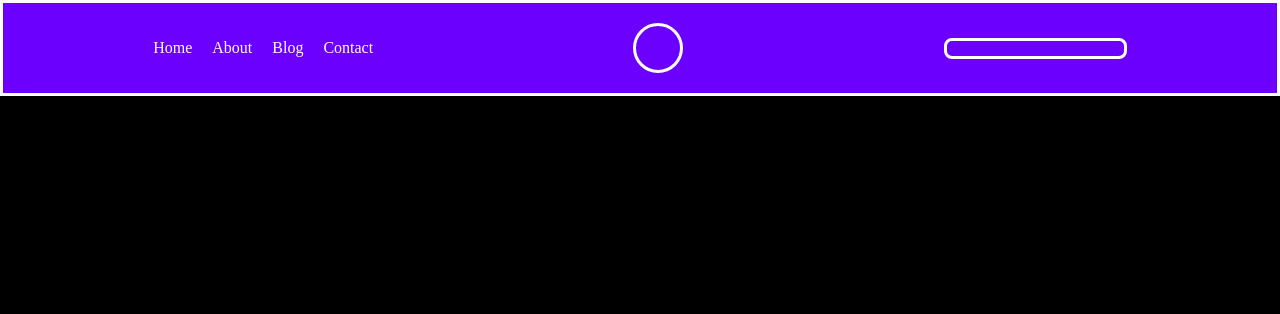
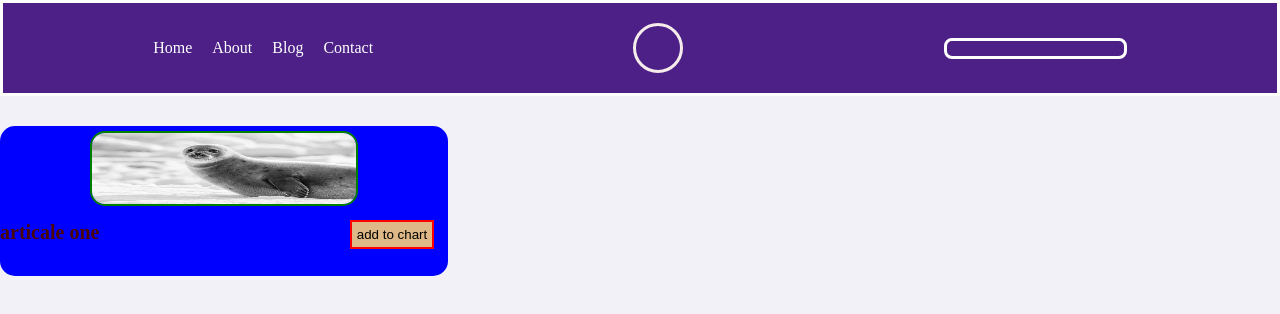
Before and after one commit to hunter22d/fo9ma.com, a plain HTML site: page index.html in a window 1280 px wide. Drawn offline with Linux system fonts and the light colour scheme.

Commit message:
MAYBE TOMORO

```diff
--- a/index.html
+++ b/index.html
@@ -18,5 +18,14 @@
     </a>
     <input class="search-bar" type="text" name="" id="" />
   </header>
-  <body></body>
+  <body>
+    <form >
+
+      <div class="image"> <img src="FO9MA.webp" alt="" width="60%
+        " height="75PX
+        "></div>
+      <div class="articale"> articale one</div>
+      <button type="button">add to chart </button>
+    </form>
+  </body>
 </html>
--- a/style.css
+++ b/style.css
@@ -1,20 +1,20 @@
-*{
+* {
     padding: 0;
     margin: 0;
     box-sizing: border-box;
 }
 
-:root{
-  --font-color: white;
-  --main-color: #6C00FFFF;
-  --background-color: black;
+:root {
+    --font-color: rgb(247, 236, 236);
+    --main-color: rgb(76, 32, 134);
+    --background-color: rgb(241, 241, 247);
 }
 
-body{
+body {
     background-color: var(--background-color);
 }
 
-.header{
+.header {
     width: 100%;
     background-color: var(--main-color);
     border: 3px solid white;
@@ -24,24 +24,24 @@ body{
     padding: 20px;
 }
 
-.links-list{
+.links-list {
     list-style: none;
     display: flex;
     gap: 20px;
 }
 
-.links-list a{
+.links-list a {
     display: inline-block;
     color: white;
     text-decoration: none;
     transition: 1s;
 }
 
-.links-list a:hover{
+.links-list a:hover {
     scale: 1.1;
 }
 
-.fo9ma-logo-container{
+.fo9ma-logo-container {
     width: 50px;
     height: 50px;
     border-radius: 50%;
@@ -49,11 +49,11 @@ body{
     transition: 1s;
 }
 
-.fo9ma-logo-container:hover{
+.fo9ma-logo-container:hover {
     scale: 1.1;
 }
 
-.search-bar{
+.search-bar {
     border-radius: 8px;
     border: 3px solid white;
     outline: none;
@@ -63,6 +63,44 @@ body{
     transition: 1s;
 }
 
-.search-bar:hover{
+.search-bar:hover {
     padding: 2px 5px;
 }
+form {
+    width: 35%;
+    background-color: blue;
+    height: 150px;
+    margin-bottom: 30px;
+    margin-top: 30px;
+    border-radius: 15px;
+}
+button {
+    display: inline-block;
+    margin-top: 10px;
+    padding: 5px;
+    text-align: center;
+    border: 2px solid red;
+    background-color: burlywood;
+}
+.articale {
+    display: inline-block;
+    margin-right: 55%;
+    margin-top: 10px;
+    font-size: 20px;
+    color: rgb(73, 7, 7);
+    font-weight: bold;
+}
+.image img{
+
+  border: 2px solid green ;
+  border-radius: 15px
+
+  ;
+   margin-top: 5px;
+
+}
+.image{
+  text-align: center;
+
+
+}
```
Also changed, not shown: FO9MA.webp (added). Lines whose indentation alone changed are shown as unchanged.
